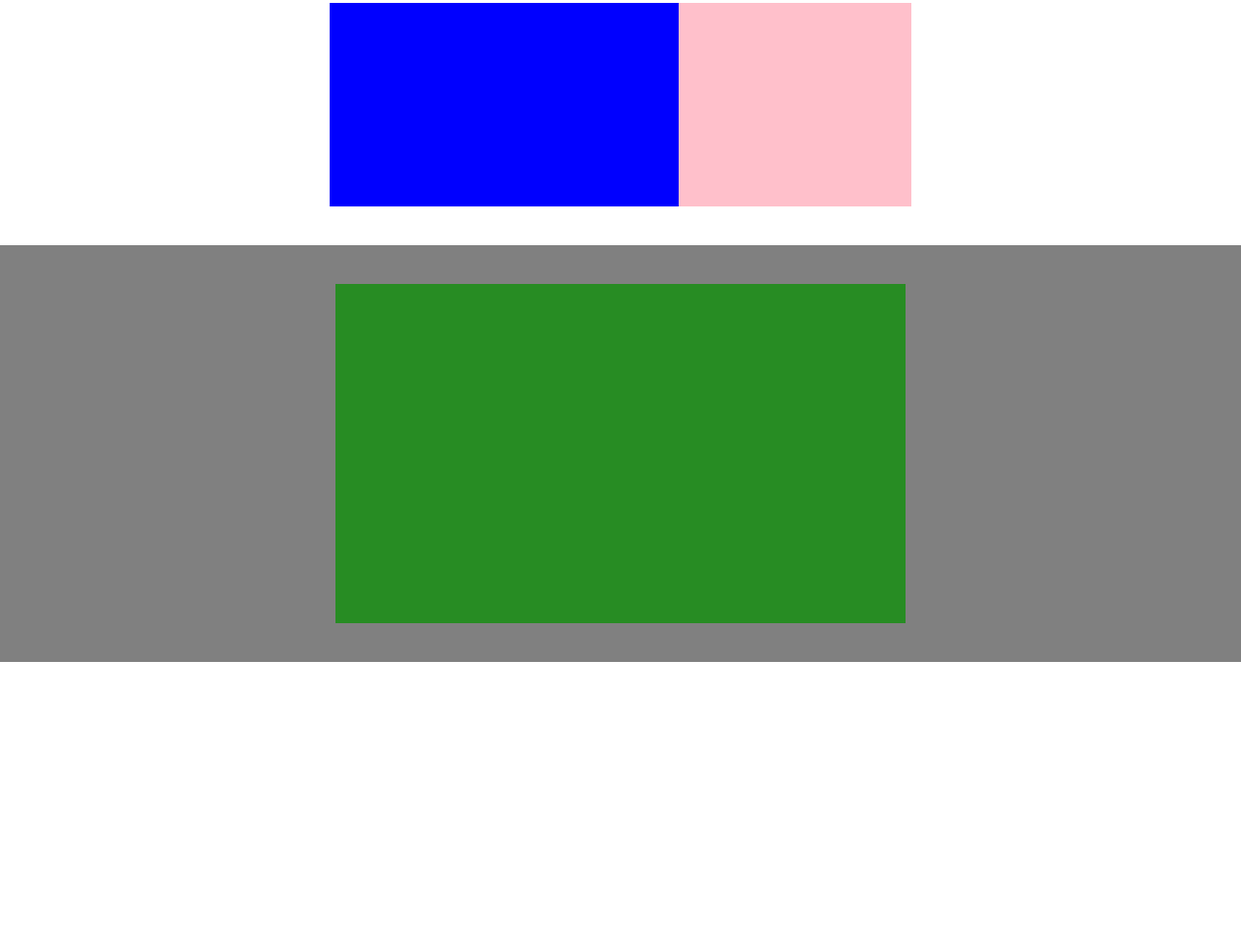
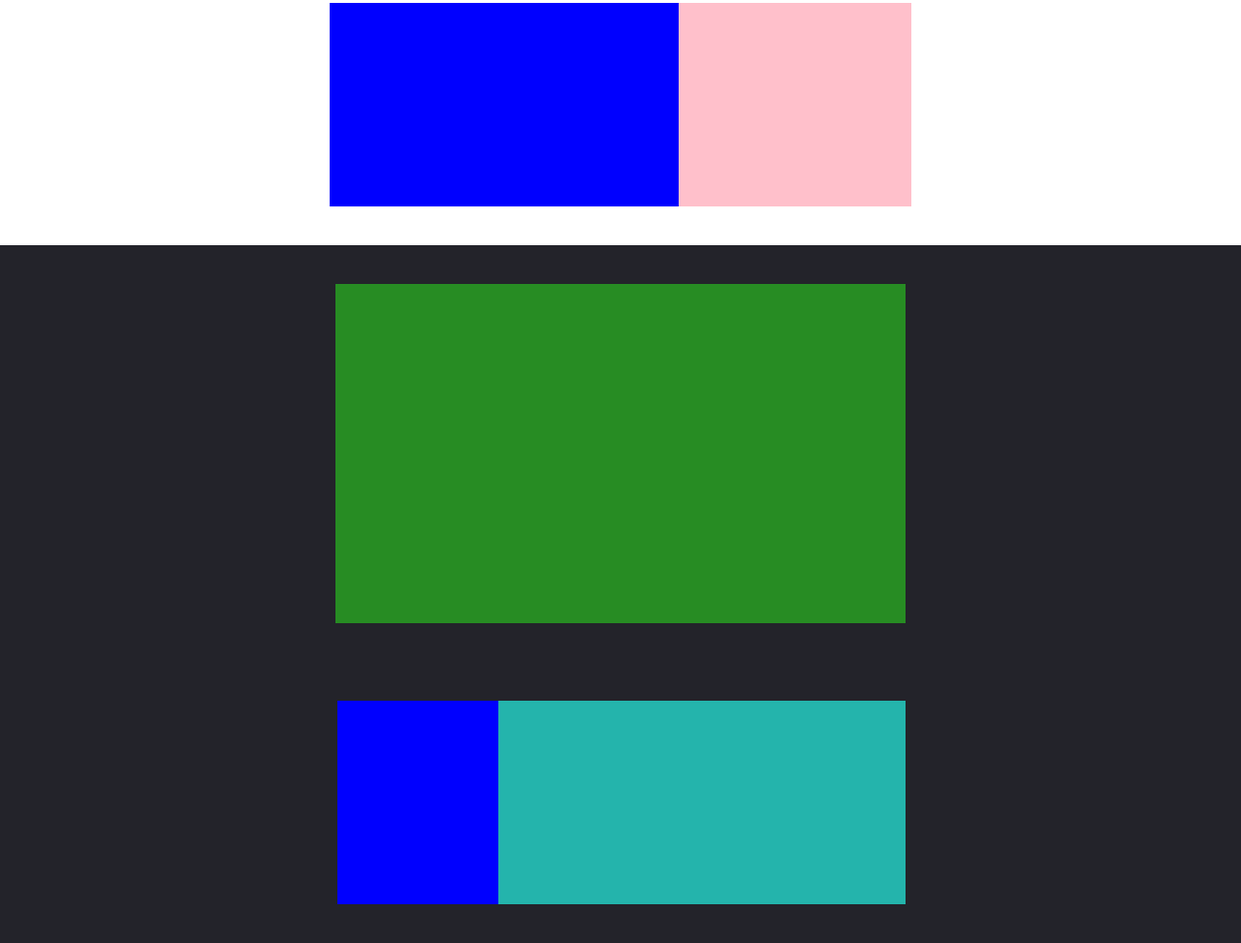
Before and after one commit to Arela-Cristina/htmlcss-struttura-discord, a plain HTML site: page index.html in a window 1280 px wide. Shown: the part 952-1925 px from the top of the page at 97% size. Before the commit the page ends 1635 px from the top, so only its background shows below. Drawn offline with Linux system fonts and the light colour scheme.

Commit message:
add: footer

```diff
--- a/index.html
+++ b/index.html
@@ -55,6 +55,22 @@
         <div class="section-bigbox__container">
         </div>
     </section>
+
+    <!-- footer-->
+    <section class="footer-box">
+        <div class="footer-box__container intense-gray">
+            <div class="footer-box__big-content blue">
+            </div>
+            <div class="footer-box__content">
+            </div>
+            <div class="footer-box__content">
+            </div>
+            <div class="footer-box__content">
+            </div>
+            <div class="footer-box__content">
+            </div>
+        </div>
+    </section>
 </body>
 
 </html>
--- a/style.css
+++ b/style.css
@@ -77,8 +77,12 @@ body {
     background-color: gray;
 }
 
+.section-bigbox.intense-gray {
+    background-color: #23232a;
+}
+
 .section-bigbox {
-    background-color: gray;
+    background-color: #23232a;
     width: 100%;
     min-height: 200px;
     display: flex;
@@ -91,3 +95,25 @@ body {
     min-height: 350px;
     margin: 40px;
 }
+
+/*footer*/
+.footer-box__container.intense-gray {
+    background-color: #23232a;
+    width: 100%;
+    min-height: 200px;
+    display: flex;
+    justify-content: center;
+    padding: 40px 1px;
+}
+
+.footer-box__big-content.blue {
+    background-color: blue;
+    width: 13%;
+    min-height: 210px;
+}
+
+.footer-box__content {
+    background-color: #24b4ac;
+    width: 8.2%;
+    min-height: 210px;
+}
```
